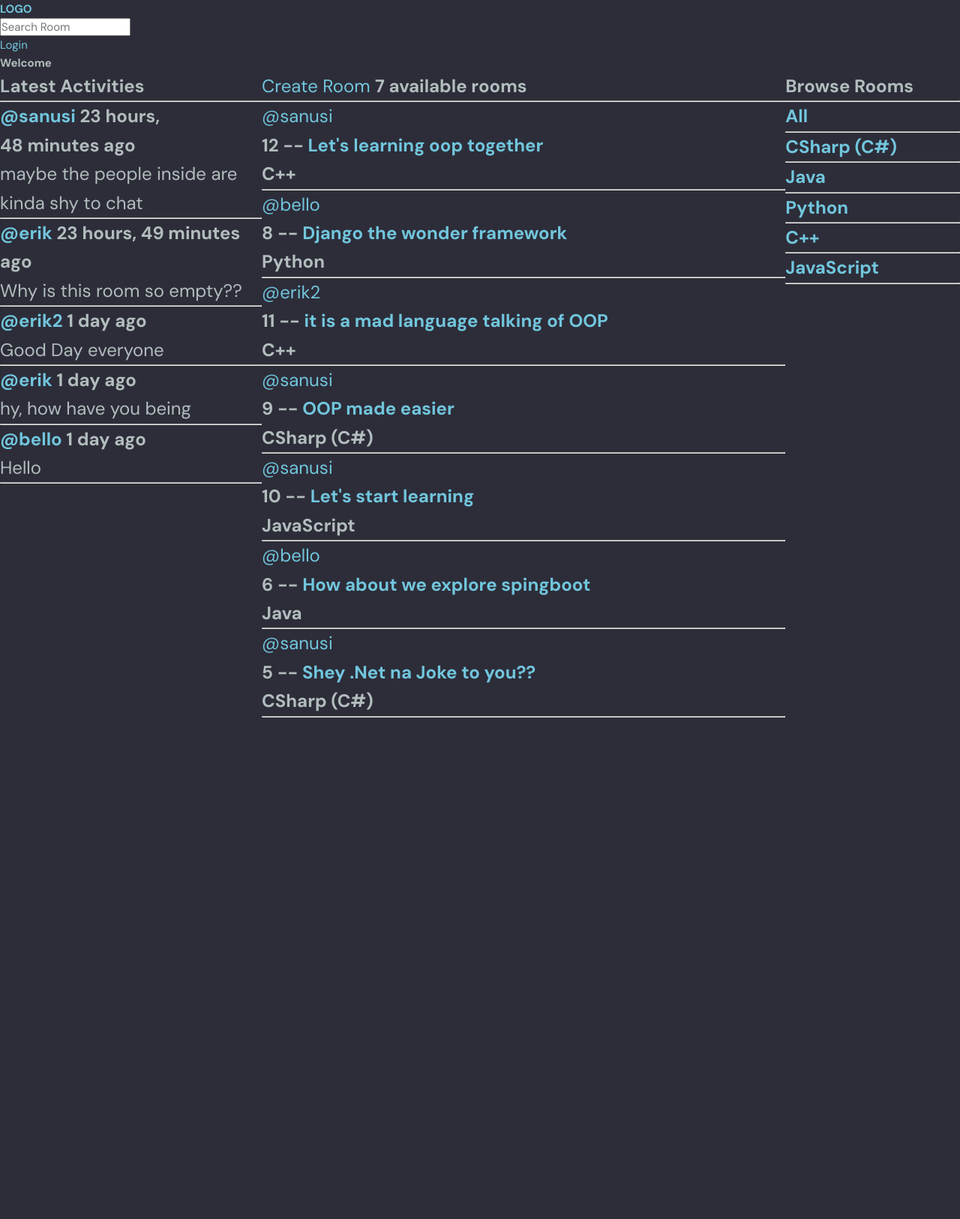
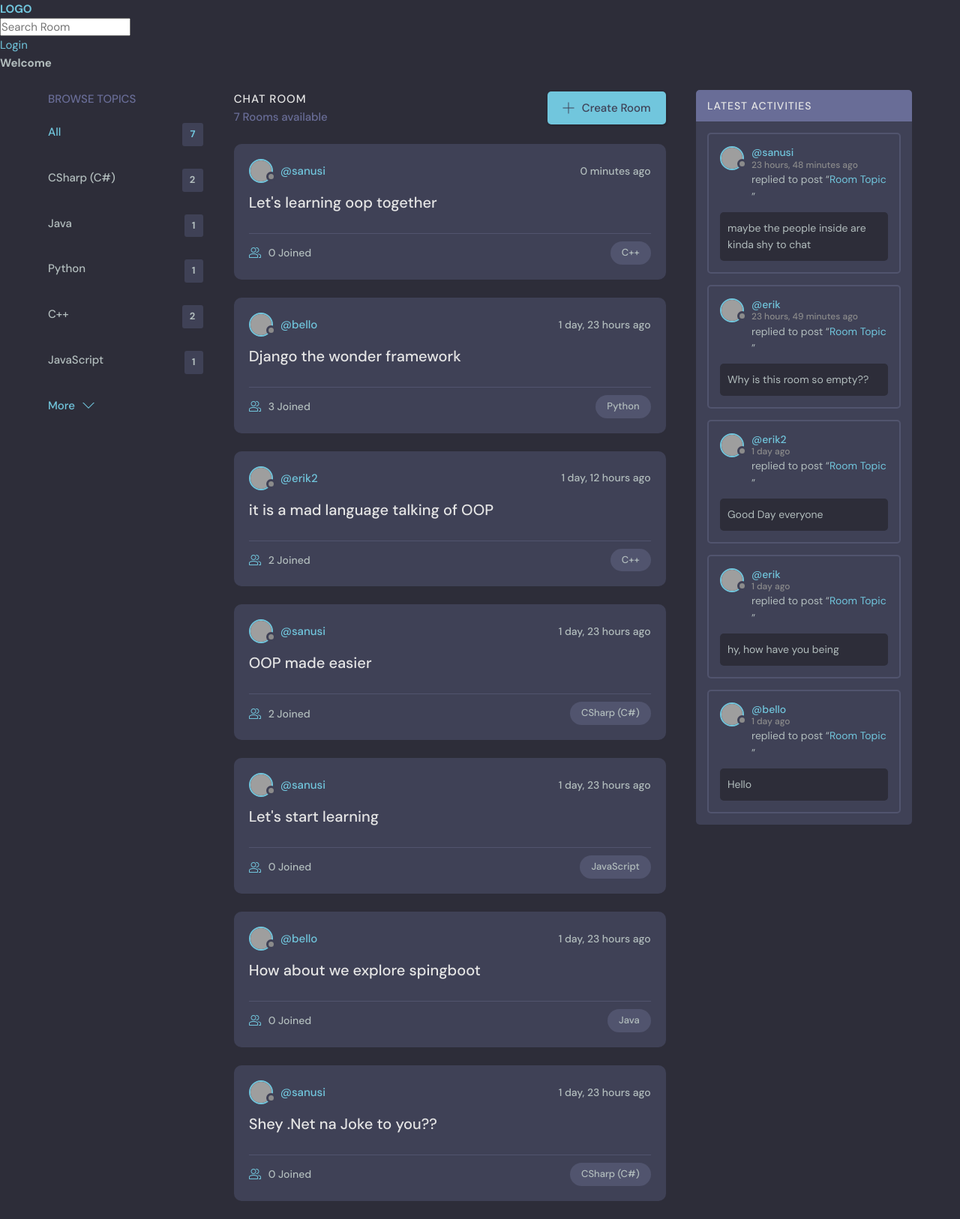
Before and after one commit to DevLarry/chatBuddy, a Django app: page / in a window 1280 px wide. Shown: the whole page at 75% size. Before the commit the page ends 957 px from the top, so only its background shows below. Run offline with Django 4.2, Linux system fonts and the light colour scheme; data comes from the database, SQL or seed files in the repository; grey boxes are pictures that could not be loaded.

Commit message:
home functionality done

```diff
--- a/baseApp/templates/base/components/activity.html
+++ b/baseApp/templates/base/components/activity.html
@@ -1,10 +1,49 @@
-<h3>Latest Activities</h3>
-<hr />
+<div class="activities">
+  <div class="activities__header">
+    <h2>Latest Activities</h2>
+  </div>
 {%for message in activeityMessages%}
-<h3><a href="{%url 'profile' message.user.id %}">@{{message.user}}</a> {{message.created|timesince}} ago</h3>
-<small>{{message.msgBody}}</small>
+  <div class="activities__box">
+    <div class="activities__boxHeader roomListRoom__header">
+      <a href="{%url 'profile' message.user.id %}" class="roomListRoom__author">
+        <div class="avatar avatar--small">
+          <img src="https://randomuser.me/api/portraits/women/11.jpg" />
+        </div>
+        <p>
+          @{{message.user}}
+          <span>{{message.created|timesince}} ago</span>
+        </p>
+      </a>
 {%if request.user == message.user%}
-<a href="{%url 'deleteMsg' message.id%}">Delete</a>
+
+      <div class="roomListRoom__actions">
+        <a href="{%url 'deleteMsg' message.id%}">
+          <svg
+            version="1.1"
+            xmlns="http://www.w3.org/2000/svg"
+            width="32"
+            height="32"
+            viewBox="0 0 32 32"
+          >
+            <title>remove</title>
+            <path
+              d="M27.314 6.019l-1.333-1.333-9.98 9.981-9.981-9.981-1.333 1.333 9.981 9.981-9.981 9.98 1.333 1.333 9.981-9.98 9.98 9.98 1.333-1.333-9.98-9.98 9.98-9.981z"
+            ></path>
+          </svg>
+        </a>
+      </div>
 {%endif%}
-<hr />
+
+    </div>
+    <div class="activities__boxContent">
+      <p>
+        replied to post “<a href="room.html">Room Topic</a>”
+      </p>
+      <div class="activities__boxRoomContent">
+        {{message.msgBody}}
+      </div>
+    </div>
+  </div>
 {%endfor%}
+
+</div>
--- a/baseApp/templates/base/components/browse.html
+++ b/baseApp/templates/base/components/browse.html
@@ -1,9 +1,31 @@
-<h3>Browse Rooms</h3>
-    <hr />
-    <h4><a href="{% url 'home'%}">All</a></h4>
-    <hr />
+<div class="topics">
+  <div class="topics__header">
+    <h2>Browse Topics</h2>
+  </div>
+  <ul class="topics__list">
+    <li>
+      <a href="{%url 'home' %}" class="active">All <span>{{room_count}}</span></a>
+    </li>
+    {% for topic in topics%}
 
-    {% for topic in topics%}
-    <h4><a href="{% url 'home'%}?q={{topic.name}}">{{topic.name}}</a></h4>
-    <hr />
+    <li>
+      <a href="{% url 'home'%}?q={{topic.name}}"
+        >{{topic.name}} <span>{{topic.room_set.all.count}}</span></a
+      >
+    </li>
     {%endfor%}
+  </ul>
+  <a class="btn btn--link" href="topics.html">
+    More
+    <svg
+      version="1.1"
+      xmlns="http://www.w3.org/2000/svg"
+      width="32"
+      height="32"
+      viewBox="0 0 32 32"
+    >
+      <title>chevron-down</title>
+      <path d="M16 21l-13-13h-3l16 16 16-16h-3l-13 13z"></path>
+    </svg>
+  </a>
+</div>
--- a/baseApp/templates/base/components/roomAvail.html
+++ b/baseApp/templates/base/components/roomAvail.html
@@ -1,22 +1,93 @@
-<b>{{room_count}} available rooms</b>
-    <hr />
-    {%for room in rooms %}
+<div class="roomList">
+  <div class="mobile-menu">
+    <form action="{% url 'home' %}" class="header__search">
+      <label>
+        <svg
+          version="1.1"
+          xmlns="http://www.w3.org/2000/svg"
+          width="32"
+          height="32"
+          viewBox="0 0 32 32"
+        >
+          <title>search</title>
+          <path
+            d="M32 30.586l-10.845-10.845c1.771-2.092 2.845-4.791 2.845-7.741 0-6.617-5.383-12-12-12s-12 5.383-12 12c0 6.617 5.383 12 12 12 2.949 0 5.649-1.074 7.741-2.845l10.845 10.845 1.414-1.414zM12 22c-5.514 0-10-4.486-10-10s4.486-10 10-10c5.514 0 10 4.486 10 10s-4.486 10-10 10z"
+          ></path>
+        </svg>
+        <input type="text" name="q" placeholder="Search for posts" />
+      </label>
+    </form>
+    <div class="mobile-menuItems">
+      <a class="btn btn--main btn--pill" href="#">Browse Topics</a>
+      <a class="btn btn--main btn--pill" href="#">Recent Activities</a>
+    </div>
+  </div>
+  <div class="roomList__header">
     <div>
-      {%if request.user == room.host%}
-      <a href="{% url 'updateRoom' room.id %}">Edit</a>
-      <a href="{% url 'deleteRoom' room.id %}">Delete</a>
-      {%endif%}
-      <a href="{%url 'profile' room.host.id%}">
+      <h2>Chat Room</h2>
+      <p>{{room_count}} Rooms available</p>
+    </div>
+    <a class="btn btn--main" href="{% url 'createRoom' %}">
+      <svg
+        version="1.1"
+        xmlns="http://www.w3.org/2000/svg"
+        width="32"
+        height="32"
+        viewBox="0 0 32 32"
+      >
+        <title>add</title>
+        <path
+          d="M16.943 0.943h-1.885v14.115h-14.115v1.885h14.115v14.115h1.885v-14.115h14.115v-1.885h-14.115v-14.115z"
+        ></path>
+      </svg>
+      Create Room
+    </a>
+  </div>
+  {%for room in rooms %}
 
-        <p>@{{room.host.username}}</p>
+  <div class="roomListRoom">
+    <div class="roomListRoom__header">
+      <a href="{%url 'profile' room.host.id%}" class="roomListRoom__author">
+        <div class="avatar avatar--small">
+          <img src="https://randomuser.me/api/portraits/women/11.jpg" />
+        </div>
+        <span>@{{room.host.username}}</span>
       </a>
-      <h3>
-        <b
-          >{{room.id}} --
-          <a href="{% url 'room' room.id %}">{{room.name}}</a></b
+      <div class="roomListRoom__actions">
+        <span>{{room.created|timesince}} ago</span>
+      </div>
+    </div>
+    <div class="roomListRoom__content">
+      <a href="{% url 'room' room.id %}">{{room.name}}</a>
+      <p>{{room.description}}</p>
+    </div>
+    <div class="roomListRoom__meta">
+      <a href="{% url 'room' room.id %}" class="roomListRoom__joined">
+        <svg
+          version="1.1"
+          xmlns="http://www.w3.org/2000/svg"
+          width="32"
+          height="32"
+          viewBox="0 0 32 32"
         >
-      </h3>
-      <h5>{{room.topic.name}}</h5>
-      <hr />
+          <title>user-group</title>
+          <path
+            d="M30.539 20.766c-2.69-1.547-5.75-2.427-8.92-2.662 0.649 0.291 1.303 0.575 1.918 0.928 0.715 0.412 1.288 1.005 1.71 1.694 1.507 0.419 2.956 1.003 4.298 1.774 0.281 0.162 0.456 0.487 0.456 0.85v4.65h-4v2h5c0.553 0 1-0.447 1-1v-5.65c0-1.077-0.56-2.067-1.461-2.584z"
+          ></path>
+          <path
+            d="M22.539 20.766c-6.295-3.619-14.783-3.619-21.078 0-0.901 0.519-1.461 1.508-1.461 2.584v5.65c0 0.553 0.447 1 1 1h22c0.553 0 1-0.447 1-1v-5.651c0-1.075-0.56-2.064-1.461-2.583zM22 28h-20v-4.65c0-0.362 0.175-0.688 0.457-0.85 5.691-3.271 13.394-3.271 19.086 0 0.282 0.162 0.457 0.487 0.457 0.849v4.651z"
+          ></path>
+          <path
+            d="M19.502 4.047c0.166-0.017 0.33-0.047 0.498-0.047 2.757 0 5 2.243 5 5s-2.243 5-5 5c-0.168 0-0.332-0.030-0.498-0.047-0.424 0.641-0.944 1.204-1.513 1.716 0.651 0.201 1.323 0.331 2.011 0.331 3.859 0 7-3.141 7-7s-3.141-7-7-7c-0.688 0-1.36 0.131-2.011 0.331 0.57 0.512 1.089 1.075 1.513 1.716z"
+          ></path>
+          <path
+            d="M12 16c3.859 0 7-3.141 7-7s-3.141-7-7-7c-3.859 0-7 3.141-7 7s3.141 7 7 7zM12 4c2.757 0 5 2.243 5 5s-2.243 5-5 5-5-2.243-5-5c0-2.757 2.243-5 5-5z"
+          ></path>
+        </svg>
+        {{room.participants.count}} Joined
+      </a>
+      <p class="roomListRoom__topic">{{room.topic.name}}</p>
     </div>
-    {% endfor %}
+  </div>
+  {% endfor %}
+</div>
--- a/baseApp/templates/base/home.html
+++ b/baseApp/templates/base/home.html
@@ -1,24 +1,25 @@
 {% extends "main.html" %} {% block content %}
-<style>
-  .home_container {
-    display: grid;
-    grid-template-columns: 1.5fr 3fr 1fr;
-    font-size: 24px;
-  }
-</style>
+<main class="layout layout--3">
+  <div class="container">
+    <!-- Topics Start -->
 
-<div class="home_container">
-  <div>
-   {%include 'base/components/activity.html'%}
+    <div>{%include 'base/components/browse.html'%}</div>
+
+    <!-- Topics End -->
+
+    <!-- Room List Start -->
+    <div>
+      <!-- <a href="{% url 'createRoom' %}">Create Room </a> -->
+
+      {%include 'base/components/roomAvail.html'%}
+    </div>
+
+    <!-- Room List End -->
+
+    <!-- Activities Start -->
+    <div>{%include 'base/components/activity.html'%}</div>
+    <!-- Activities End -->
   </div>
-  <div>
-    <a href="{% url 'createRoom' %}">Create Room </a>
+</main>
 
-    {%include 'base/components/roomAvail.html'%}
-  </div>
-
-  <div>
-   {%include 'base/components/browse.html'%}
-  </div>
-</div>
 {% endblock content %}
```
